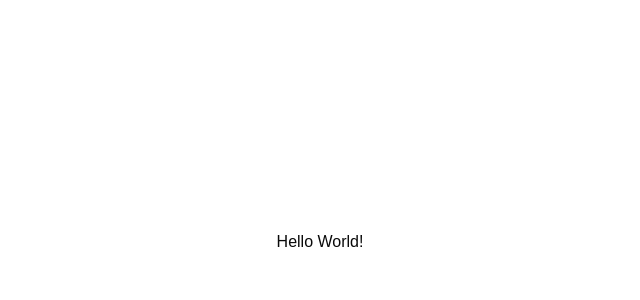
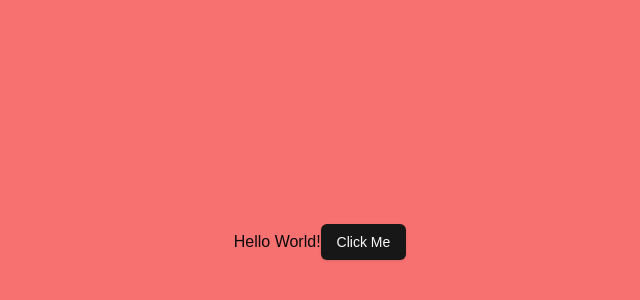
Before and after one commit to nihar-2004/zdoc, a Next.js app: page / in a window 1280 px wide. Shown: the part 158-458 px from the top of the page, without its empty margins (320-960 px from the left). Built offline with nearby package versions, Linux system fonts and the light colour scheme.

Commit message:
some changes

```diff
--- /dev/null
+++ b/src/app/(auth)/sign-in/page.tsx
@@ -0,0 +1,9 @@
+const SignInPage = () => {
+    return (
+        <div>
+            Sign In Page
+        </div>
+     );
+}
+
+export default SignInPage;
--- /dev/null
+++ b/src/app/(auth)/sign-up/page.tsx
@@ -0,0 +1,9 @@
+const SignUpPage = () => {
+    return (
+        <div>
+            Sign Up Page
+        </div>
+     );
+}
+
+export default SignUpPage;
--- /dev/null
+++ b/src/app/documents/[documentId]/page.tsx
@@ -0,0 +1,13 @@
+interface DocumentIdProps {
+    params: Promise<{documentId: string}>;
+};
+const DocumentIdPage = async ({params}: DocumentIdProps) => {
+    const {documentId} = await params;
+    return (
+        <div>
+            Document ID: {documentId}
+        </div>
+    );
+}
+
+export default DocumentIdPage;
--- /dev/null
+++ b/src/app/documents/layout.tsx
@@ -0,0 +1,14 @@
+interface DocumentsLayoutProps{
+    children: React.ReactNode;
+
+};
+const DocumentsLayout = ({children }: DocumentsLayoutProps) => {
+    return (
+        <div className="flex flex-col gap-y-4">
+            <nav className="w-full bg-red-400">Document Navbar</nav>
+            {children}
+        </div>
+     );
+}
+
+export default DocumentsLayout;
--- /dev/null
+++ b/src/app/documents/page.tsx
@@ -0,0 +1,7 @@
+const DocumentsPage = () => {
+    return (
+        <div>Documents Page</div>
+     );
+}
+
+export default DocumentsPage;
--- a/src/app/page.tsx
+++ b/src/app/page.tsx
@@ -1,9 +1,13 @@
+import { Button } from "@/components/ui/button";
 const Home = () => {
   return (
-    <div className="flex min-h-screen items-center justify-center">
+    <div className="flex min-h-screen items-center justify-center bg-red-400">
       <p>
         Hello World!
       </p>
+      <Button>
+        Click Me
+      </Button>
     </div>
    );
 }
```
